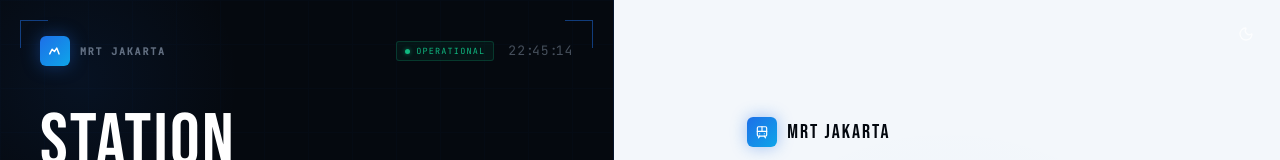
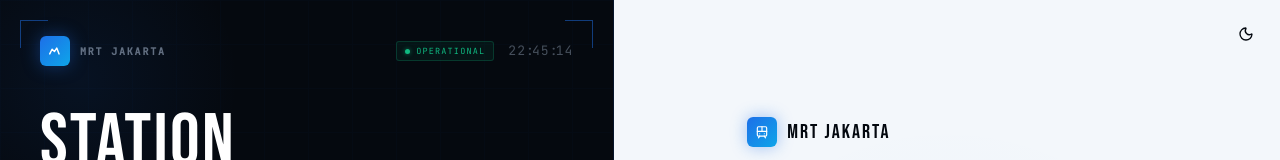
Before and after one commit to didapatria/mrt-station-dashboard, a React (Vite) app in the folder frontend/: page /login in a window 1280 px wide. Shown: the top 160 px of the page. Built offline with nearby package versions, Linux system fonts and the light colour scheme; no server answers.

Commit message:
fix(frontend): ThemeToggle icon uses var(--color-foreground) — visible in both themes

```diff
--- a/frontend/src/layouts/AuthLayout.tsx
+++ b/frontend/src/layouts/AuthLayout.tsx
@@ -536,7 +536,7 @@ export default function AuthLayout() {
             top: 16,
             right: 16,
             zIndex: 10,
-            color: "rgba(255,255,255,0.75)",
+            color: "var(--color-foreground)",
           }}
         >
           <ThemeToggle />
```
